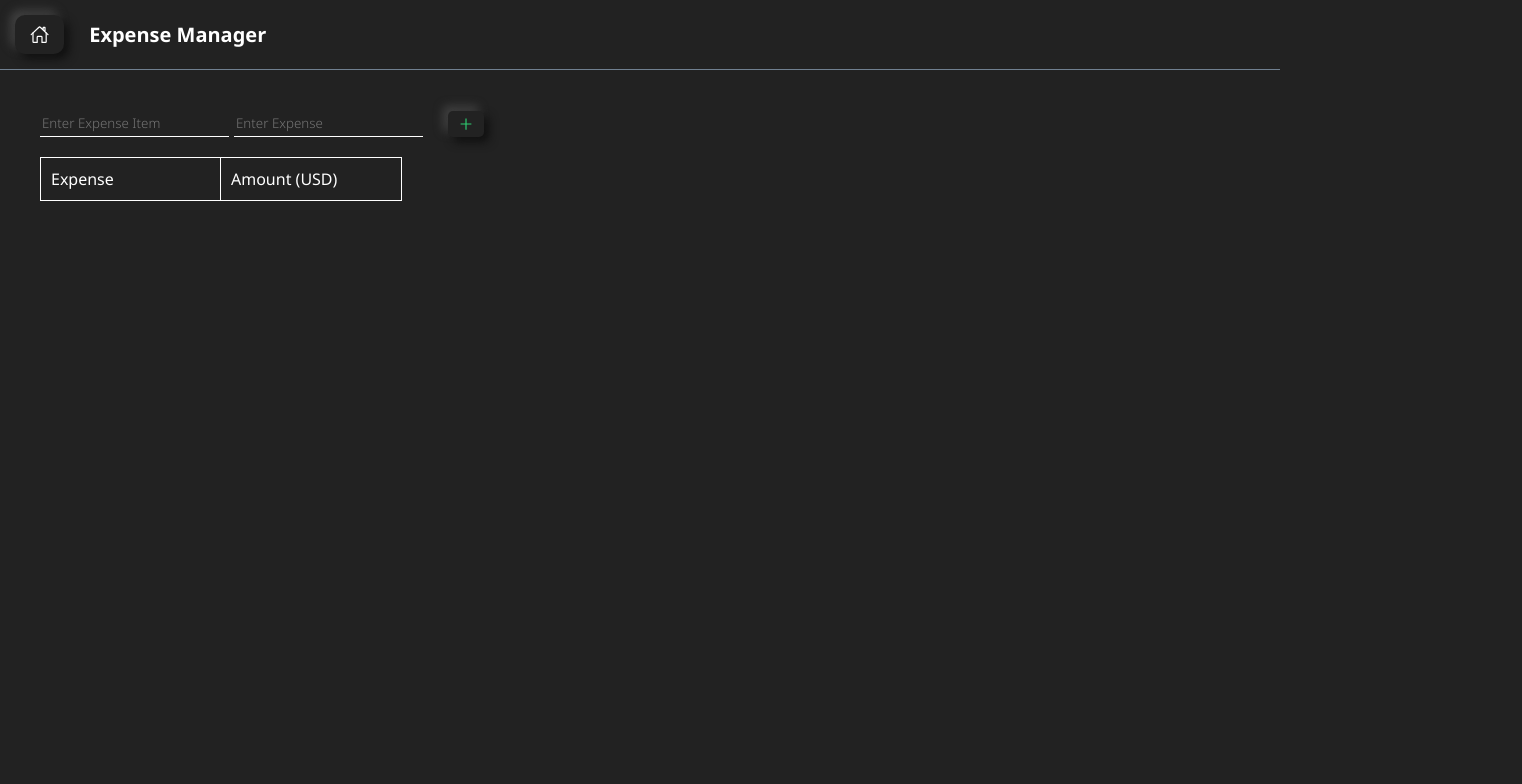
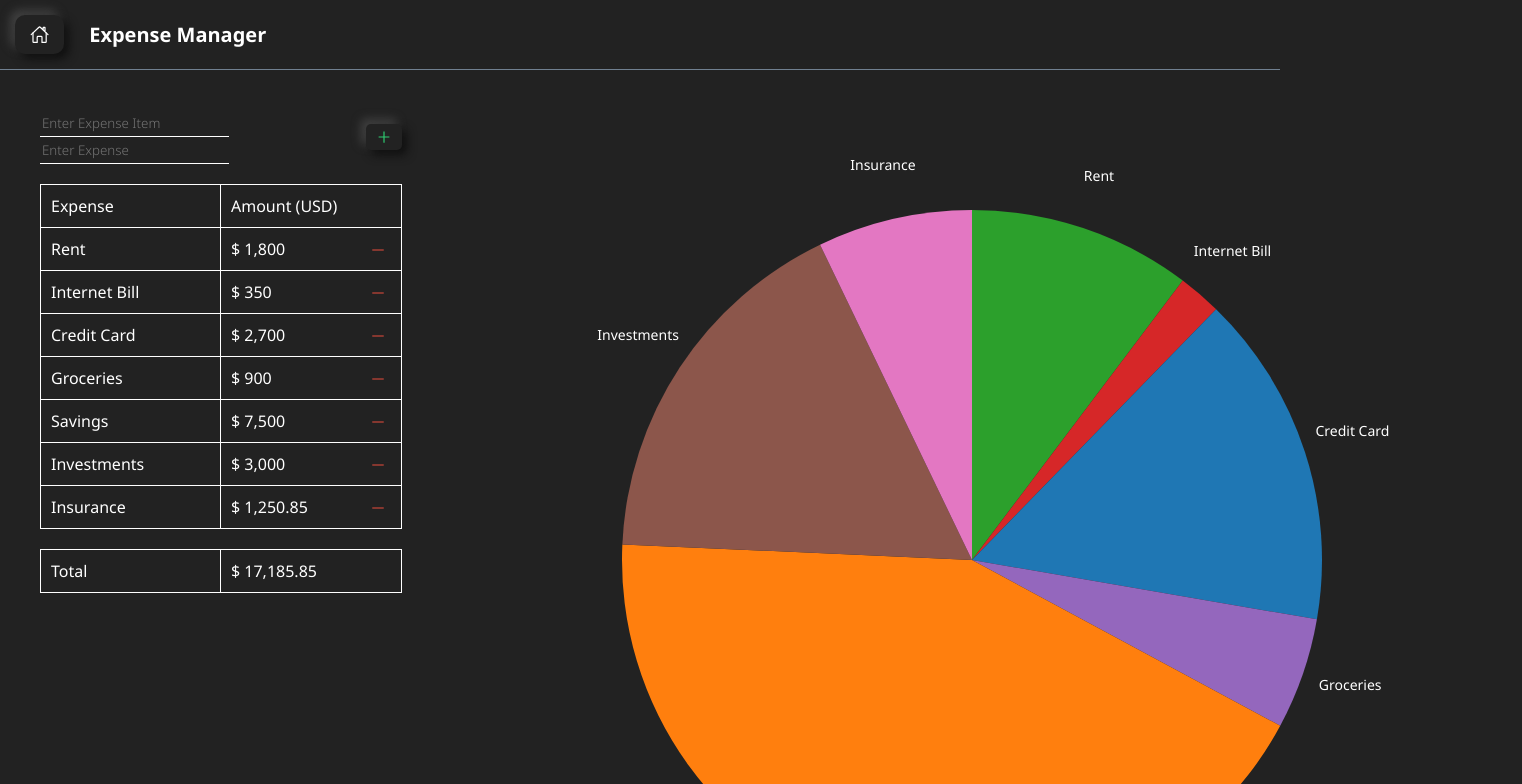
Before and after one commit to Ad1tyARa0/react-d3, a React (Create React App) app: page /expense-manager in a window 1280 px wide. Shown: the top 784 px of the page, 1522 px wide, since content can reach past the window. Built offline with nearby package versions, Linux system fonts and the light colour scheme.

Commit message:
Added initial data to expense  manager.

```diff
--- a/src/components/charts/pie-chart/PieChart.tsx
+++ b/src/components/charts/pie-chart/PieChart.tsx
@@ -26,8 +26,8 @@ const PieChartComponent: React.FunctionComponent<PieChartProps> = ({
   const { left, right, top, bottom } = dimensions;
 
   const draw = useCallback(() => {
-    const newWidth = width - left - right;
-    const newHeight = 580 - top - bottom;
+    const newWidth = 1200 - left - right;
+    const newHeight = 1000 - top - bottom;
 
     const svg = d3
       .select(`.${css_prefix}svg`)
@@ -56,7 +56,7 @@ const PieChartComponent: React.FunctionComponent<PieChartProps> = ({
     const path = d3
       .arc<PieArcDatum<PieTypeGeneric>>()
       .innerRadius(0)
-      .outerRadius(200);
+      .outerRadius(350);
 
     const pieData = pie(data);
 
@@ -70,7 +70,7 @@ const PieChartComponent: React.FunctionComponent<PieChartProps> = ({
         return color(d.data.name) as string;
       });
 
-    const arcLabel = d3.arc().innerRadius(150).outerRadius(350);
+    const arcLabel = d3.arc().innerRadius(400).outerRadius(400);
 
     const labels = svg
       .selectAll('text')
@@ -79,18 +79,18 @@ const PieChartComponent: React.FunctionComponent<PieChartProps> = ({
       .append('text')
       .style('text-anchor', 'middle')
       .style('alignment-baseline', 'middle')
-      .style('font-size', '20px')
+      .style('font-size', '14px')
       .attr('transform', d => `translate(${arcLabel.centroid(d as any)})`);
 
     labels
       .append('tspan')
-      .attr('y', '12px')
+      .attr('y', 0)
       .attr('x', 0)
       .text(d => `${d.data.name}`)
       .attr('class', 'text');
 
     arch.append('path').attr('d', path);
-  }, [bottom, data, left, right, top, width]);
+  }, [bottom, data, left, right, top]);
 
   useLayoutEffect(() => {
     draw();
--- a/src/pages/expense-manager/ExpenseManagerReducer.ts
+++ b/src/pages/expense-manager/ExpenseManagerReducer.ts
@@ -1,7 +1,13 @@
+// Constnats.
+import {
+  EXPENSE_MANAGER_INITIAL_DATA,
+  EXPENSE_MANAGER_INITIA_DATA_FORMATTED,
+} from '../../utils/constants/expense-manager';
+
 import { ExpenseType } from '../../utils/types/expenses';
 import { PieTypeGeneric } from './../../utils/types/charts';
+
 // Types.
-
 export const EXPENSE_MANAGER_ON_CHANGE_EXPENSE =
   'EXPENSE_MANAGER_ON_CHANGE_EXPENSE';
 export const EXPENSE_MANAGER_ON_CHANGE_EXPENSE_ITEM =
@@ -49,9 +55,9 @@ export const EXPENSE_MANAGER_REDUCER_INITIAL_STATE: ExpenseManagerReducerStateIn
     savedTotal: null,
     expense: '',
     expenseItem: '',
-    totalEarnings: '',
-    allExpenses: [],
-    pieChartData: [],
+    totalEarnings: '17,185.85',
+    allExpenses: EXPENSE_MANAGER_INITIAL_DATA,
+    pieChartData: EXPENSE_MANAGER_INITIA_DATA_FORMATTED,
   };
 
 export const ExpenseManagerReducer = (
--- /dev/null
+++ b/src/utils/constants/expense-manager.ts
@@ -0,0 +1,80 @@
+export const EXPENSE_MANAGER_INITIAL_DATA = [
+  {
+    name: 'Rent',
+    title: '1,800',
+    value: 1800,
+  },
+
+  {
+    name: 'Internet Bill',
+    title: '350',
+    value: 350,
+  },
+
+  {
+    name: 'Credit Card',
+    title: '2,700',
+    value: 2700,
+  },
+
+  {
+    name: 'Groceries',
+    title: '900',
+    value: 900,
+  },
+
+  {
+    name: 'Savings',
+    title: '7,500',
+    value: 7500,
+  },
+
+  {
+    name: 'Investments',
+    title: '3,000',
+    value: 3000,
+  },
+
+  {
+    name: 'Insurance',
+    title: '1,250.85',
+    value: 1250.85,
+  },
+];
+
+export const EXPENSE_MANAGER_INITIA_DATA_FORMATTED = [
+  {
+    name: 'Rent',
+    value: 1800,
+  },
+
+  {
+    name: 'Internet Bill',
+    value: 350,
+  },
+
+  {
+    name: 'Credit Card',
+    value: 2700,
+  },
+
+  {
+    name: 'Groceries',
+    value: 900,
+  },
+
+  {
+    name: 'Savings',
+    value: 7500,
+  },
+
+  {
+    name: 'Investments',
+    value: 3000,
+  },
+
+  {
+    name: 'Insurance',
+    value: 1250.85,
+  },
+];
```
